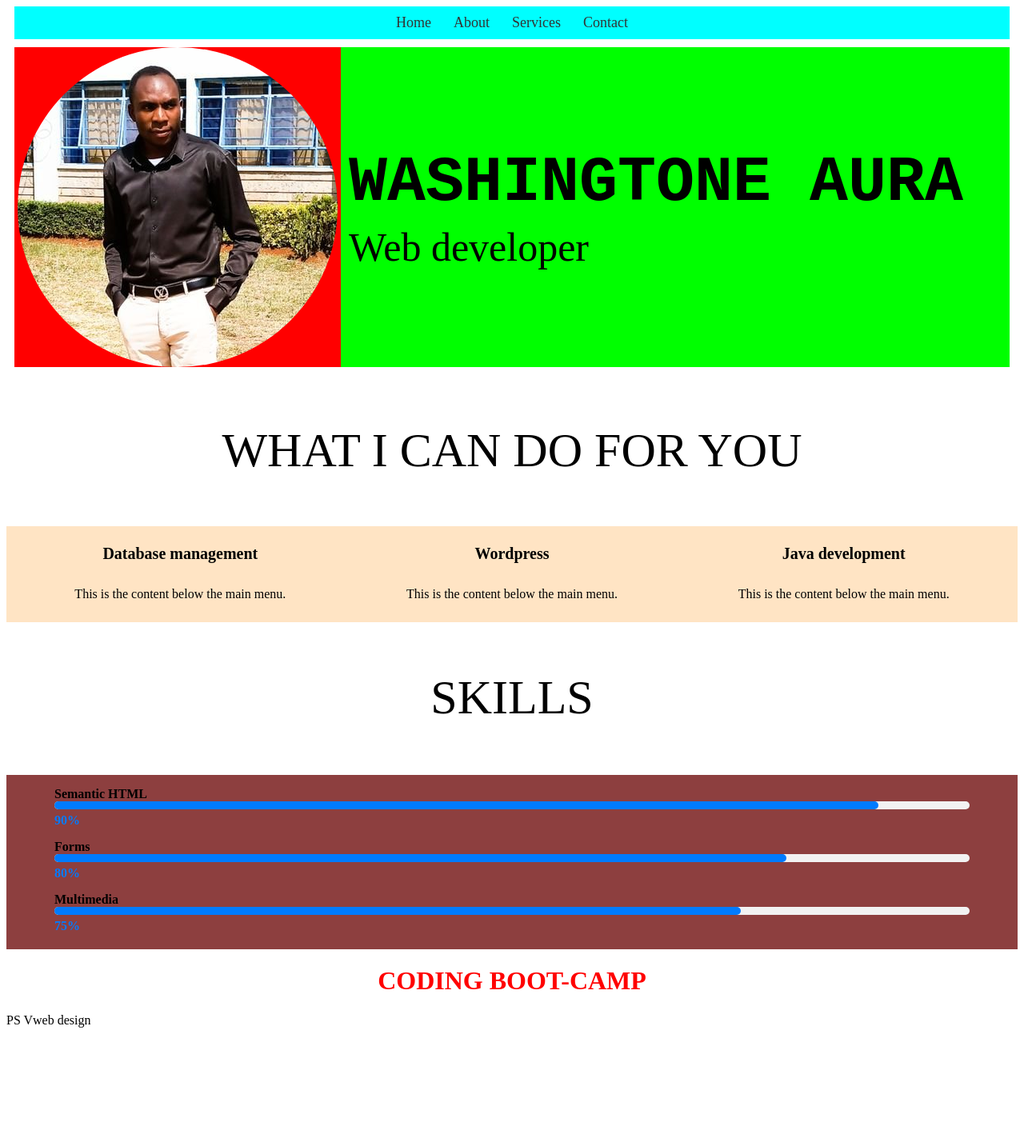
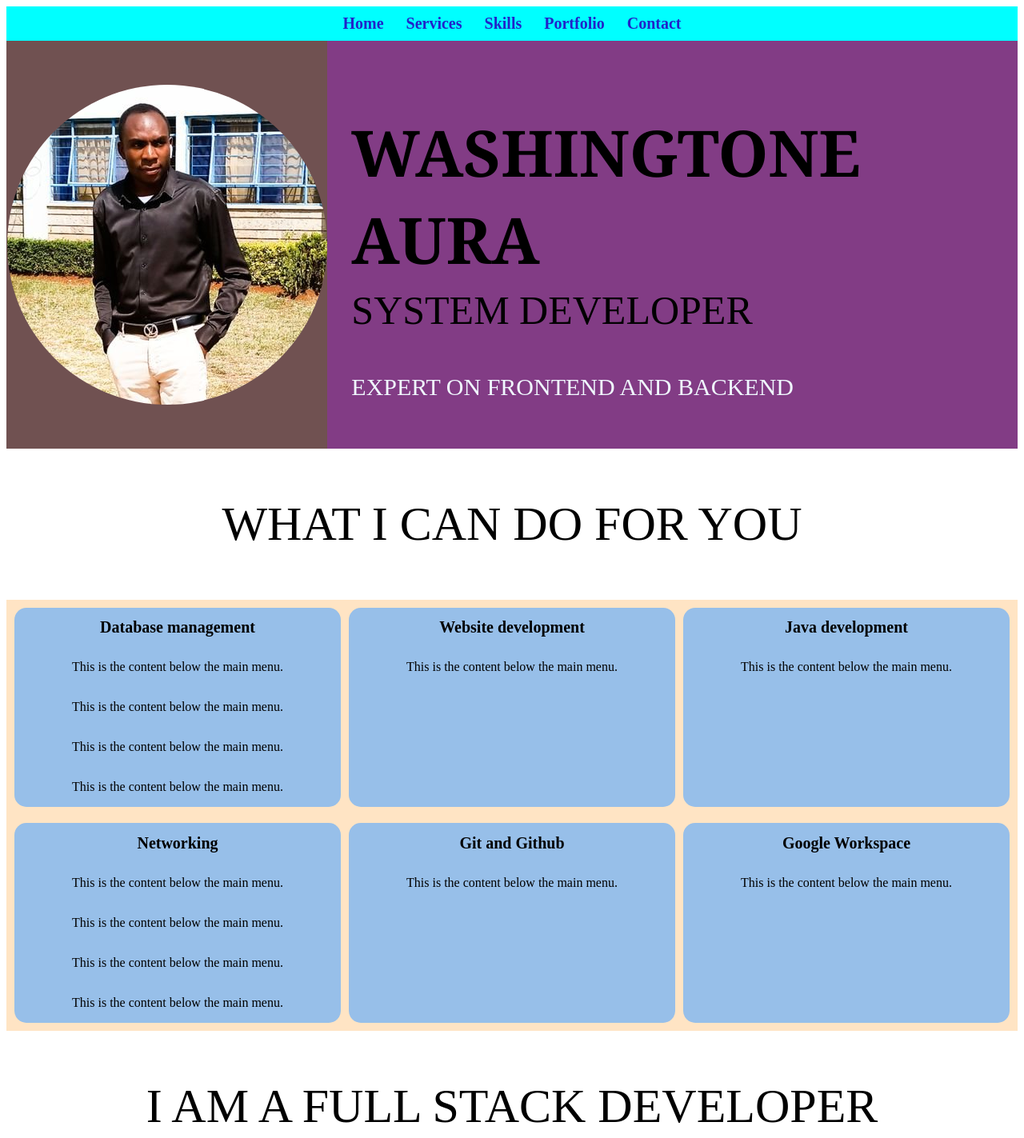
Before and after one commit to washingtoneaura/html-portfolio, a plain HTML site: page index.html in a window 1280 px wide. Shown: the top 1423 px of the page at 80% size. Before the commit the page ends 1301 px from the top, so only its background shows below. Drawn offline with Linux system fonts and the light colour scheme.

Commit message:
Index page updated

```diff
--- a/index.html
+++ b/index.html
@@ -7,8 +7,9 @@
                 justify-content: center;
                 background-color:aqua;
                 padding: 10px;
-                margin-left: 10px;
-                margin-right: 10px;
+                margin: 0;
+                margin-top: 0;
+                margin-right: 0%;
                 position: -webkit-sticky;
                 position: sticky;
                 top: 0;
@@ -16,9 +17,10 @@
 
               .main-menu a {
                 text-decoration: none;
-                color: #333;
+                color: #2123c9;
                 margin-right: 0 15px;
-                font-size: 18px;
+                font-size: 20px;
+                font-weight: bolder;
               }
 
               .main-menu a:hover {
@@ -28,11 +30,13 @@
               .main-wrapper {
                 display: flex;
                 justify-content: space-between;
-                padding: 10px;
+                padding: 0;
+                width: 100%;
+                margin-right: 0%;
               }
 
               .left-div {
-                background-color: #ff0000; /* Red background color for left div */
+                background-color: #705151; /* Red background color for left div */
                 flex: 1;
                 display: flex;
                 align-items: center;
@@ -40,13 +44,15 @@
               }
 
               .right-div {
-                background-color: #00ff00; /* Green background color for right div */
+                background-color: #823c85; /* Green background color for right div */
                 flex: 2;
                 display: flex;
                 flex-direction: column; /* Set flex direction to column for vertical layout */
                 align-items: right;
                 justify-content: center;
-                padding: 10px; /* Add padding for spacing */
+                padding: 30px; /* Add padding for spacing */
+                margin: 0px;
+
 
               }
 
@@ -56,14 +62,25 @@
                 height: auto; /* Maintain aspect ratio of the image */
               }
 
+              .portfolio-item {
+                flex-basis: calc(33.33% - 10px); /* Set the width of each portfolio item to 1/3 of the container minus the gap */
+                /* Add any CSS styles you want to apply to each portfolio item */
+              }
+
+              .portfolio-item img {
+                width: 100%;
+                height: auto;
+              }
+
         </style>
     </head>
     <body>
         <div class="main-menu" id="main-menu">
             <a href="#home">Home</a>&nbsp &nbsp &nbsp &nbsp
-            <a href="#about">About</a>&nbsp &nbsp &nbsp &nbsp
             <a href="#services">Services</a>&nbsp &nbsp &nbsp &nbsp
-            <a href="#contact">Contact</a>
+            <a href="#skills">Skills</a>&nbsp &nbsp &nbsp &nbsp
+            <a href="#portfolio">Portfolio</a>&nbsp &nbsp &nbsp &nbsp
+            <a href="#portfolio">Contact</a>
 
 
         </div>
@@ -73,8 +90,9 @@
                 <img src="washy.jpg" alt="Example Image" class="rounded-image">
             </div>
             <div class="right-div">
-              <h1 style="font-size: 80px; margin-bottom: 6;   font-family: 'Courier New', Courier, monospace;">WASHINGTONE AURA</h1>
-              <p style="text-align: left; font-size: 50px; margin-top: 0;">Web developer</p>
+              <h1 style="font-size: 80px; margin-bottom: 6;   font-family: Georgia, 'Times New Roman', Times, serif">WASHINGTONE AURA</h1>
+              <p style="text-align: left; font-size: 50px; margin-top: 0;">SYSTEM DEVELOPER</p>
+              <p style="text-align: left; font-size: 30px; margin-top: 0; color: aliceblue;">EXPERT ON FRONTEND AND BACKEND</p>
             </div>
           </div>
 
@@ -82,47 +100,125 @@
           <p style="text-align: center; font-size: 60;">WHAT I CAN DO FOR YOU</p>
 
           <div style="background-color: bisque; display: flex; justify-content: space-between; padding: 10px;">
-            <div style="flex: 1 1 0%; display: flex; align-items: center; flex-direction: column;">
+            <div style="flex: 1 1 0%; display: flex; align-items: center; flex-direction: column; background-color: #97bfe9; margin-right: 10px; border-radius: 15px;">
                 <h1 style="font-size: 20px;">Database management</h1>
+                <p>This is the content below the main menu.<br></p>
+                <p>This is the content below the main menu.<br></p>
+                <p>This is the content below the main menu.<br></p>
+                <p>This is the content below the main menu.<br></p>
+              </div>
+            <div style="flex: 1 1 0%; display: flex; align-items: center; flex-direction: column; background-color: #97bfe9; margin-right: 10px; border-radius: 15px">
+                <h1 style="font-size: 20px;">Website development</h1>
                 <p>This is the content below the main menu.</p></div>
-            <div style="flex: 1 1 0%; display: flex; align-items: center; flex-direction: column;">
-                <h1 style="font-size: 20px;">Wordpress</h1>
-                <p>This is the content below the main menu.</p></div>
-            <div style="flex: 1 1 0%; display: flex; align-items: center; flex-direction: column;">
+            <div style="flex: 1 1 0%; display: flex; align-items: center; flex-direction: column; background-color: #97bfe9; border-radius: 15px">
                 <h1 style="font-size: 20px;">Java development</h1>
                 <p>This is the content below the main menu.</p></div>
           </div>
 
-          <P style="text-align: center; font-size: 60; padding-bottom: 2px;">SKILLS</p>
-            <div style="padding-left: 60px; padding-top: 5px; padding-right: 60px; padding-bottom: 5px; background-color: #8d3f3f;">
-            <div class="skill" style="margin-bottom: 15px; padding-top: 10px;">
-              <div class="skill-name" style="font-weight: bold;">Semantic HTML</div>
-              <div class="skill-bar" style="background-color: #f2f2f2; border-radius: 5px; height: 10px;">
-                  <div class="skill-progress" style="width: 90%; background-color: #007bff; border-radius: 20px; height: 10px;"></div>
+
+          <div style="background-color: bisque; display: flex; justify-content: space-between; padding: 10px;">
+            <div style="flex: 1 1 0%; display: flex; align-items: center; flex-direction: column; background-color: #97bfe9; margin-right: 10px; border-radius: 15px;">
+                <h1 style="font-size: 20px;">Networking</h1>
+                <p>This is the content below the main menu.<br></p>
+                <p>This is the content below the main menu.<br></p>
+                <p>This is the content below the main menu.<br></p>
+                <p>This is the content below the main menu.<br></p>
+              </div>
+            <div style="flex: 1 1 0%; display: flex; align-items: center; flex-direction: column; background-color: #97bfe9; margin-right: 10px; border-radius: 15px">
+                <h1 style="font-size: 20px;">Git and Github</h1>
+                <p>This is the content below the main menu.</p></div>
+            <div style="flex: 1 1 0%; display: flex; align-items: center; flex-direction: column; background-color: #97bfe9; border-radius: 15px">
+                <h1 style="font-size: 20px;">Google Workspace</h1>
+                <p>This is the content below the main menu.</p></div>
+          </div>
+
+
+
+          <P style="text-align: center; font-size: 60; padding-bottom: 2px;">I AM A FULL STACK DEVELOPER</p>
+
+            <div style="display: flex; padding-left: 60px; padding-top: 5px; padding-right: 60px; padding-bottom: 5px; background-color: #8d3f3f;">
+
+              <div style="float: left; flex: 70%;">
+
+              <div class="skill" style="margin-bottom: 15px; padding-top: 10px;">
+              <div class="skill-name" style="font-weight: bold;">Semantic HTML, CSS, JS</div>
+              <div class="skill-bar" style="background-color: #f2f2f2; border-radius: 10px; height: 25px;">
+                  <div class="skill-progress" style="width: 90%; background-color: #007bff; border-radius: 10px; height: 25px;"></div>
               </div>
               <div class="skill-percentage" style="color: #007bff; font-weight: bold; margin-top: 5px;">90%</div>
           </div>
           <div class="skill" style="margin-bottom: 15px;">
-              <div class="skill-name" style="font-weight: bold;">Forms</div>
-              <div class="skill-bar" style="background-color: #f2f2f2; border-radius: 5px; height: 10px;">
-                  <div class="skill-progress" style="width: 80%; background-color: #007bff; border-radius: 20px; height: 10px;"></div>
+              <div class="skill-name" style="font-weight: bold;">Wordpress</div>
+              <div class="skill-bar" style="background-color: #f2f2f2; border-radius: 10px; height: 25px;">
+                  <div class="skill-progress" style="width: 95%; background-color: #007bff; border-radius: 10px; height: 25px;"></div>
               </div>
-              <div class="skill-percentage" style="color: #007bff; font-weight: bold; margin-top: 5px;">80%</div>
+              <div class="skill-percentage" style="color: #007bff; font-weight: bold; margin-top: 5px;">95%</div>
           </div>
           <div class="skill" style="margin-bottom: 15px;">
-              <div class="skill-name" style="font-weight: bold;">Multimedia</div>
-              <div class="skill-bar" style="background-color: #f2f2f2; border-radius: 5px; height: 10px;">
-                  <div class="skill-progress" style="width: 75%; background-color: #007bff; border-radius: 20px; height: 10px;"></div>
+              <div class="skill-name" style="font-weight: bold;">SQL</div>
+              <div class="skill-bar" style="background-color: #f2f2f2; border-radius: 10px; height: 25px;">
+                  <div class="skill-progress" style="width: 85%; background-color: #007bff; border-radius: 10px; height: 25px;"></div>
               </div>
-              <div class="skill-percentage" style="color: #007bff; font-weight: bold; margin-top: 5px;">75%</div>
+              <div class="skill-percentage" style="color: #007bff; font-weight: bold; margin-top: 5px;">85%</div>
           </div>
+          <div class="skill" style="margin-bottom: 15px;">
+            <div class="skill-name" style="font-weight: bold;">Google workspace</div>
+            <div class="skill-bar" style="background-color: #f2f2f2; border-radius: 10px; height: 25px;">
+                <div class="skill-progress" style="width: 95%; background-color: #007bff; border-radius: 10px; height: 25px;"></div>
+            </div>
+            <div class="skill-percentage" style="color: #007bff; font-weight: bold; margin-top: 5px;">95%</div>
+        </div>
+        <div class="skill" style="margin-bottom: 15px;">
+          <div class="skill-name" style="font-weight: bold;">Java</div>
+          <div class="skill-bar" style="background-color: #f2f2f2; border-radius: 10px; height: 25px;">
+              <div class="skill-progress" style="width: 90%; background-color: #007bff; border-radius: 10px; height: 25px;"></div>
+          </div>
+          <div class="skill-percentage" style="color: #007bff; font-weight: bold; margin-top: 5px;">90%</div>
+      </div>
+      <div class="skill" style="margin-bottom: 15px;">
+        <div class="skill-name" style="font-weight: bold;">Networking</div>
+        <div class="skill-bar" style="background-color: #f2f2f2; border-radius: 10px; height: 25px;">
+            <div class="skill-progress" style="width: 80%; background-color: #007bff; border-radius: 10px; height: 25px;"></div>
+        </div>
+        <div class="skill-percentage" style="color: #007bff; font-weight: bold; margin-top: 5px;">80%</div>
+    </div>
           <!-- Add more skills as needed -->
+</div>
+
+<div style="flex: 30%; padding: 40px;">
+  <img src="washy.jpg" alt="Example Image">
+
+</div>
+
+</div>
 
 
-          </div>
+<P style="text-align: center; font-size: 60; padding-bottom: 2px;">PORTFOLIO</p>
+
+  <div class="portfolio-container" style="display: flex; flex-wrap: wrap; gap: 10px;">
+    <div class="portfolio-item">
+      <img src="washy.jpg" alt="Portfolio Image 1">
+    </div>
+    <div class="portfolio-item">
+      <img src="washy.jpg" alt="Portfolio Image 2">
+    </div>
+    <div class="portfolio-item">
+      <img src="washy.jpg" alt="Portfolio Image 3">
+    </div>
+    <div class="portfolio-item">
+      <img src="washy.jpg" alt="Portfolio Image 4">
+    </div>
+    <div class="portfolio-item">
+      <img src="washy.jpg" alt="Portfolio Image 5">
+    </div>
+    <div class="portfolio-item">
+      <img src="washy.jpg" alt="Portfolio Image 6">
+    </div>
+  </div>
 
 
 
+  <P style="text-align: center; font-size: 60; padding-bottom: 2px;">CONTACT WITH ME</p>
 
         <h1 style="text-align: center; color: #ff0000;">CODING BOOT-CAMP</h1>
         <p> PS Vweb design</p>
```
